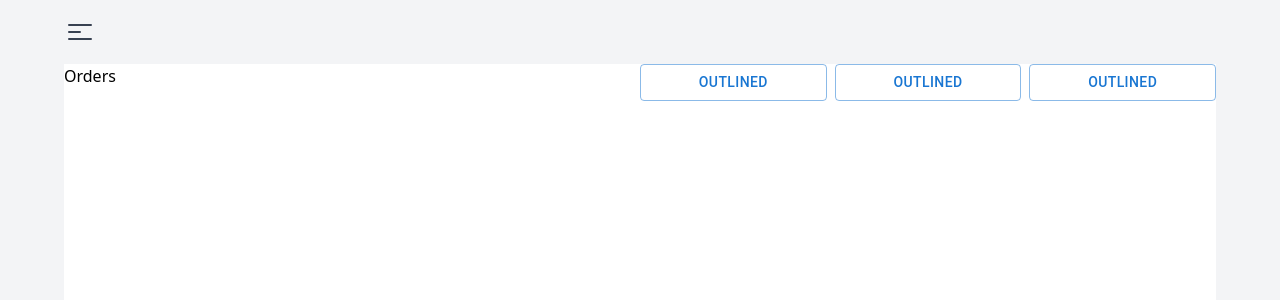
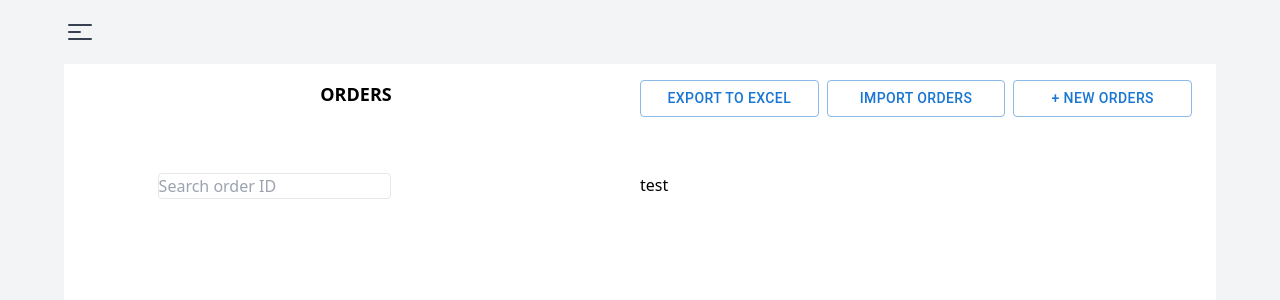
Before and after one commit to deliora25/inventory-system, a Next.js app: page /orders in a window 1280 px wide. Shown: the top 300 px of the page. Built offline with nearby package versions, Linux system fonts and the light colour scheme; data requests are answered from the project's data file.

Commit message:
WIP: Orders Page

```diff
--- a/components/orders/Orders.tsx
+++ b/components/orders/Orders.tsx
@@ -5,21 +5,44 @@ import Button from "@mui/material/Button";
 function Orders() {
   return (
     <div className="w-full h-screen bg-white p-">
-      <div className="grid grid-cols-2">
-        <h2 className="col-span-1">Orders</h2>
+      <div className="grid grid-cols-2 py-4 px-2 ">
+        <div className="col-span-1 w-full">
+          <h2 className="grid font-semibold text-lg h-full text-center">
+            ORDERS
+          </h2>
+        </div>
         <div className="col-span 1">
-          <div className="grid grid-cols-3 gap-2">
-            <Button variant="outlined" className="">
-              Outlined
+          <div className="grid grid-cols-3 gap-2 justify-center pr-4  md:flex-col">
+            <Button
+              variant="outlined"
+              className="text-md font-semibold justify-self-center w-full h-full bg-white text-primary hover:text-white hover:bg-blue-500"
+            >
+              Export to Excel
             </Button>
-            <Button variant="outlined" className="">
-              Outlined
+            <Button
+              variant="outlined"
+              className="text-md font-semibold justify-self-center w-full h-full bg-white text-primary hover:text-white hover:bg-blue-500 "
+            >
+              Import Orders
             </Button>
-            <Button variant="outlined" className="">
-              Outlined
+            <Button
+              variant="outlined"
+              className="text-md font-semibold justify-self-center w-full h-full bg-white text-primary hover:text-white hover:bg-blue-500"
+            >
+              + New Orders
             </Button>
           </div>
         </div>
+      </div>
+      <div className="grid grid-cols-2 w-full my-10">
+        <div className="cols-span-1 pl-10">
+          <input
+            type="text"
+            placeholder="Search order ID"
+            className="border border-opacity-70 border-solid rounded  min-w-56 max-w-full ml-[10%] font-light"
+          />
+        </div>
+        <div className="cols-span-1">test</div>
       </div>
     </div>
   );
```
